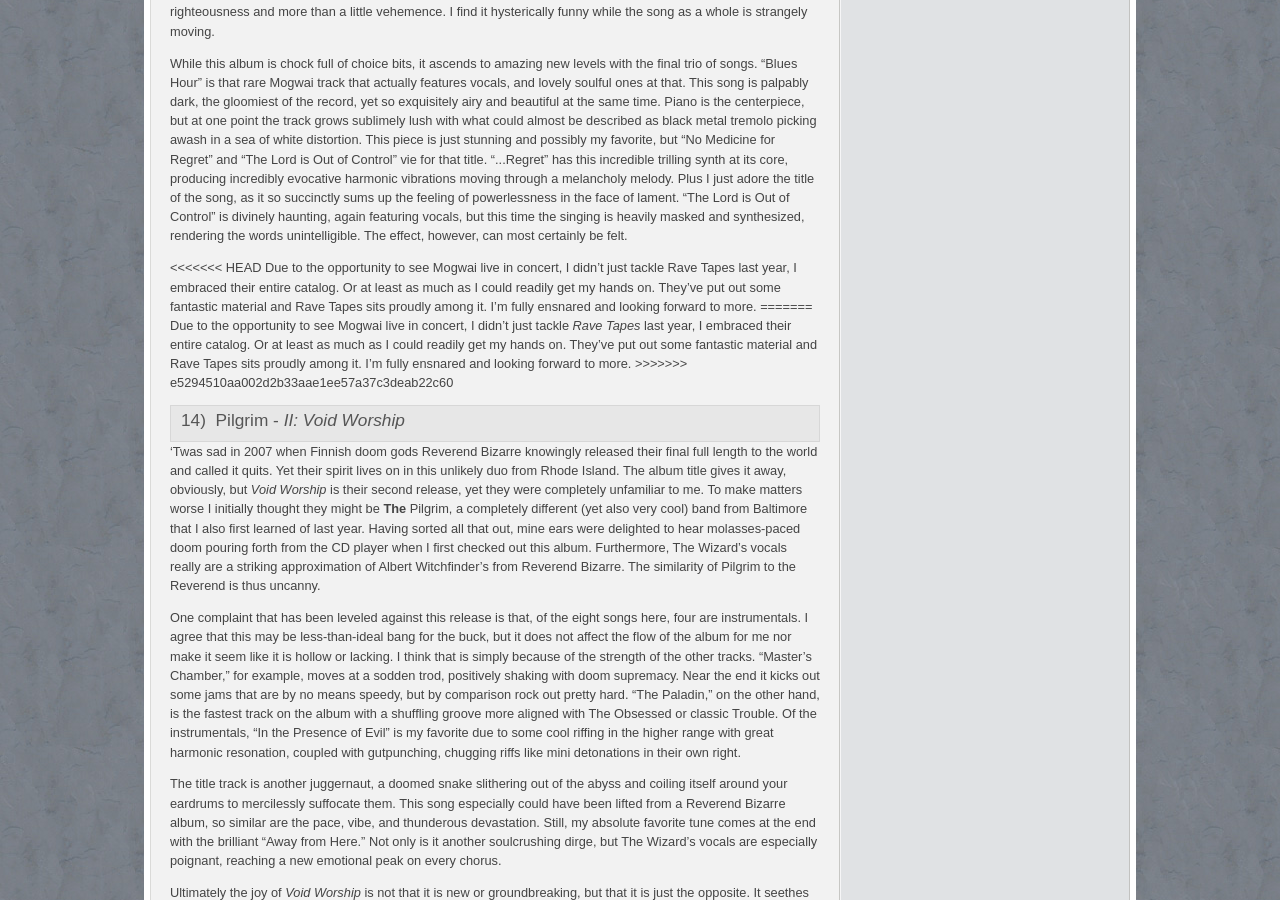
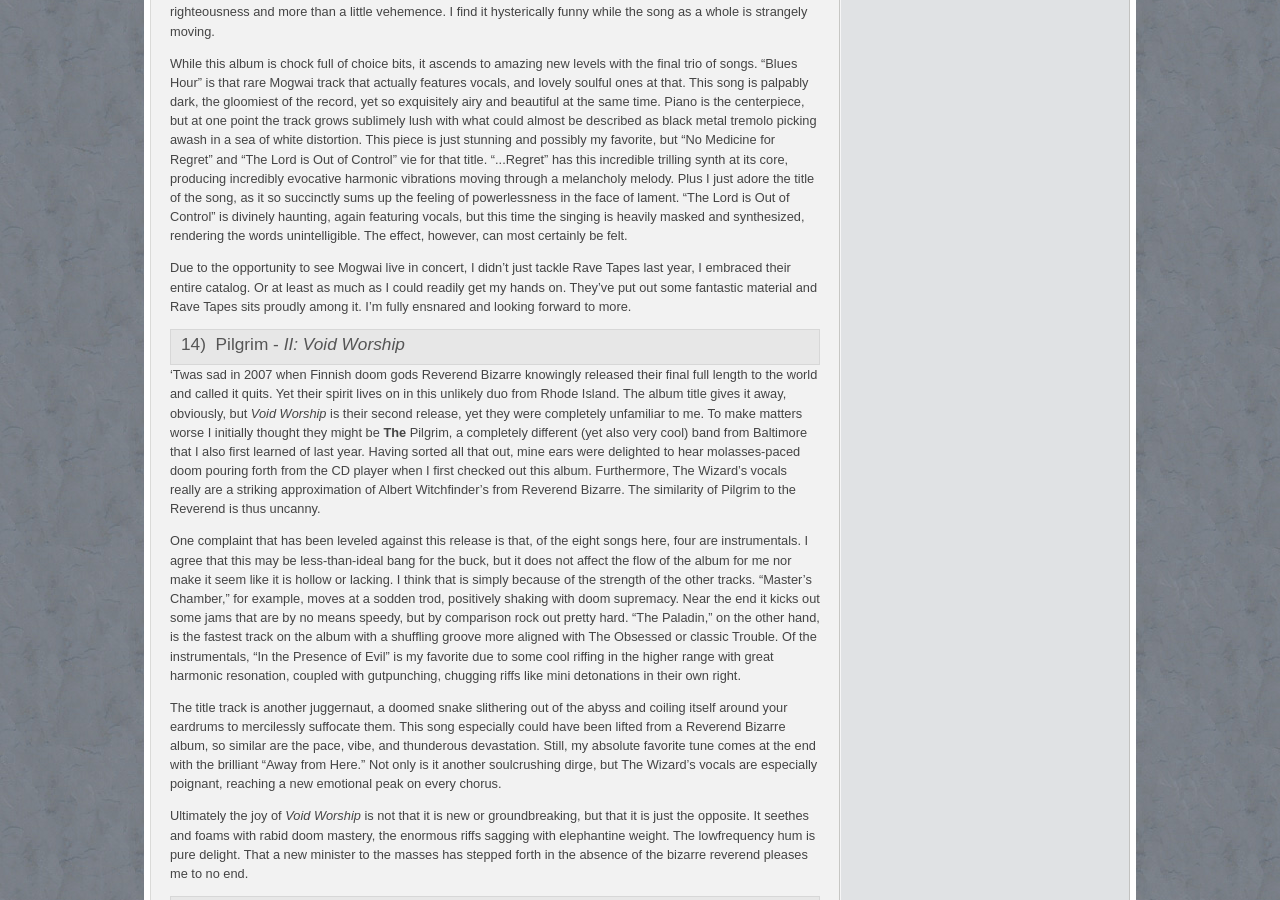
Before and after one commit to luminouscode/luminouscode.fimbulgnosis.com, a Jekyll site: the page built from valecnik/index.html, in a window 1280 px wide and 900 px high, scrolled down 853 px. Built offline with Jekyll 4.4.1, drawn with Linux system fonts in a browser that asks for light colours.

Commit message:
Update index.html

```diff
--- a/valecnik/index.html
+++ b/valecnik/index.html
@@ -33,11 +33,7 @@
         While this album is chock full of choice bits, it ascends to amazing new levels with the final trio of songs. “Blues Hour” is that rare Mogwai track that actually features vocals, and lovely soulful ones at that. This song is palpably dark, the gloomiest of the record, yet so exquisitely airy and beautiful at the same time. Piano is the centerpiece, but at one point the track grows sublimely lush with what could almost be described as black metal tremolo picking awash in a sea of white distortion. This piece is just stunning and possibly my favorite, but “No Medicine for Regret” and “The Lord is Out of Control” vie for that title. “...Regret” has this incredible trilling synth at its core, producing incredibly evocative harmonic vibrations moving through a melancholy melody. Plus I just adore the title of the song, as it so succinctly sums up the feeling of powerlessness in the face of lament. “The Lord is Out of Control” is divinely haunting, again featuring vocals, but this time the singing is heavily masked and synthesized, rendering the words unintelligible. The effect, however, can most certainly be felt.
     </p>
     <p>
-<<<<<<< HEAD
         Due to the opportunity to see Mogwai live in concert, I didn’t just tackle Rave Tapes last year, I embraced their entire catalog. Or at least as much as I could readily get my hands on. They’ve put out some fantastic material and Rave Tapes sits proudly among it. I’m fully ensnared and looking forward to more.
-=======
-      Due to the opportunity to see Mogwai live in concert, I didn’t just tackle <i>Rave Tapes</i> last year, I embraced their entire catalog. Or at least as much as I could readily get my hands on. They’ve put out some fantastic material and Rave Tapes sits proudly among it. I’m fully ensnared and looking forward to more.
->>>>>>> e5294510aa002d2b33aae1ee57a37c3deab22c60
     </p>
   </div>
   <div class="post_meta">
```
